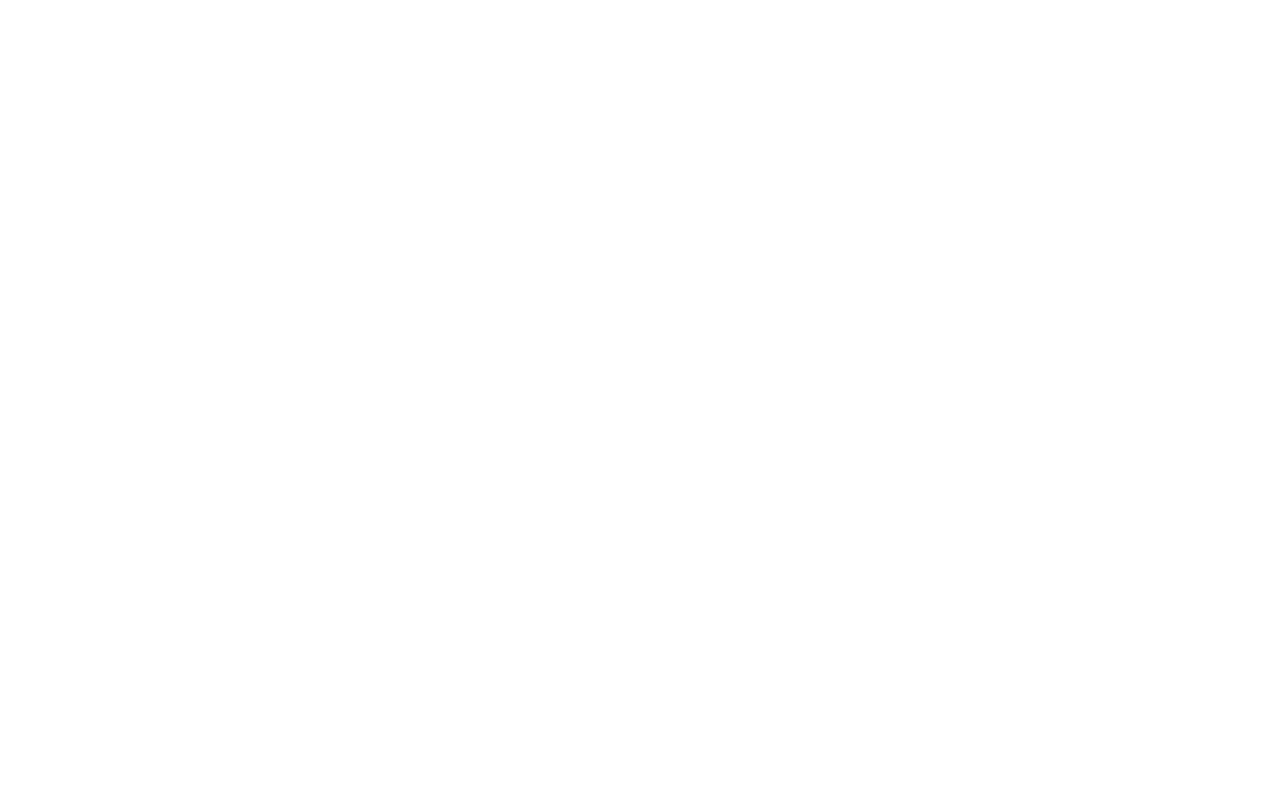
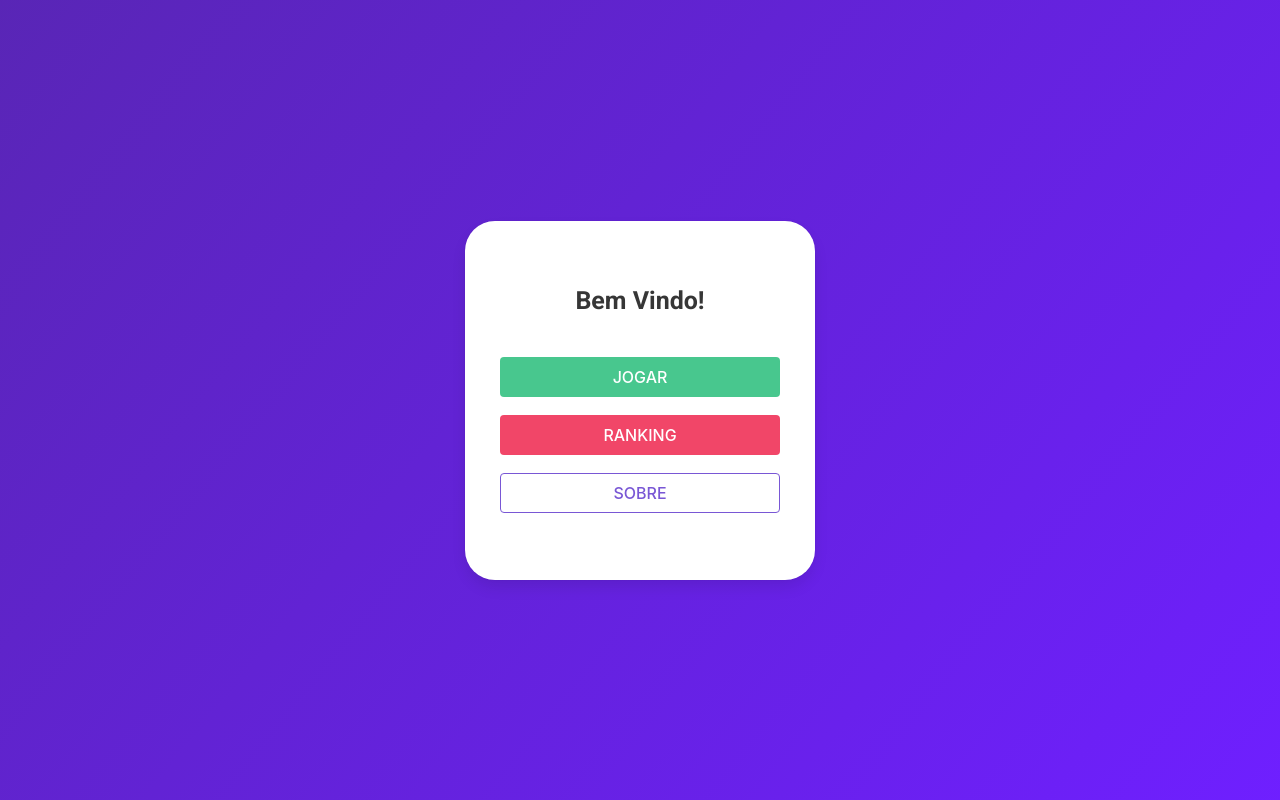
Before and after one commit to AndersonAlpin/projeto-tid-game, a Vue app in the folder frontend/: page /menu in a window 1280 px wide. Built offline with nearby package versions, Linux system fonts and the light colour scheme.

Commit message:
Componentes Menu inicial e Menu categorias

```diff
--- /dev/null
+++ b/frontend/src/components/MenuCategorias.vue
@@ -0,0 +1,83 @@
+<template>
+  <div v-if="showMenu" id="menu-categorias" class="container is-fullhd">
+    <div class="box">
+      <!-- LOGO -->
+      <div class="titulo">
+        <span class="title">Bem Vindo!</span>
+      </div>
+      <div class="subtitulo">
+        <span class="subtitle">Qual tema deseja jogar?</span>
+      </div>
+
+      <!-- BOTÕES -->
+      <div class="buttons">
+        <b-button class="button" type="is-primary" expanded>ÁREA MÉDICA</b-button>
+        <b-button class="button" type="is-primary" expanded>ÁREA TECNOLÓGICA</b-button>
+        <b-button class="button" type="is-primary" expanded>ÁREA HISTÓRICA</b-button>
+        <b-button class="button" type="is-primary" expanded>CONHECIMENTOS BÁSICOS</b-button>
+      </div>
+    </div>
+  </div>
+</template>
+
+<script>
+export default {
+  data() {
+    return {
+      showMenu: false,
+    };
+  },
+};
+</script>
+
+<style scoped>
+#menu-categorias {
+  position: relative;
+  min-height: 100vh;
+  background-image: linear-gradient(
+    129deg,
+    rgba(71, 14, 174, 0.9),
+    rgba(95, 7, 255, 0.9)
+  );
+
+  display: flex;
+  align-items: center;
+  justify-content: center;
+}
+
+.box {
+  width: 350px;
+  margin: 5px;
+  background-color: #fff;
+  border-radius: 30px;
+}
+
+.titulo {
+  margin: 15% 0 10% 0;
+}
+
+.title {
+  font-size: 25px;
+}
+
+.subtitulo {
+  margin-bottom: 4%;
+}
+
+.subtitle {
+  font-size: 18px;
+}
+
+.buttons {
+  padding-bottom: 15%;
+}
+
+.button {
+  margin: 10px 15px;
+  font-weight: 500;
+}
+
+.form {
+  margin-bottom: 10%;
+}
+</style>
--- /dev/null
+++ b/frontend/src/components/MenuInicial.vue
@@ -0,0 +1,71 @@
+<template>
+  <div v-show="showMenu" id="menu-inicial" class="container is-fullhd">
+    <div class="box">
+      <!-- LOGO -->
+      <div class="titulo">
+        <span class="title">Bem Vindo!</span>
+      </div>
+
+      <!-- BOTÕES -->
+      <div class="buttons">
+        <b-button class="button" type="is-success" expanded>JOGAR</b-button>
+        <b-button class="button" type="is-danger" expanded >RANKING</b-button>
+        <b-button class="button" type="is-primary" expanded outlined>SOBRE</b-button>
+      </div>
+    </div>
+  </div>
+</template>
+
+<script>
+export default {
+  data() {
+    return {
+      showMenu: true,
+    };
+  },
+};
+</script>
+
+<style scoped>
+#menu-inicial {
+  position: relative;
+  min-height: 100vh;
+  background-image: linear-gradient(
+    129deg,
+    rgba(71, 14, 174, 0.9),
+    rgba(95, 7, 255, 0.9)
+  );
+
+  display: flex;
+  align-items: center;
+  justify-content: center;
+}
+
+.box {
+  width: 350px;
+  margin: 5px;
+  background-color: #fff;
+  border-radius: 30px;
+}
+
+.titulo {
+  margin: 15% 0 10% 0;
+}
+
+.title {
+  font-size: 25px;
+}
+
+.buttons {
+  padding-bottom: 15%;
+}
+
+.button {
+  margin: 10px 15px;
+  font-weight: 500;
+}
+
+.form {
+  margin-bottom: 10%;
+}
+</style>
--- a/frontend/src/router/index.js
+++ b/frontend/src/router/index.js
@@ -2,6 +2,7 @@ import Vue from 'vue'
 import VueRouter from 'vue-router'
 import Auth from '../views/Auth.vue'
 import Game from '../views/Game.vue'
+import Menu from '../views/Menu.vue'
 
 Vue.use(VueRouter)
 
@@ -16,6 +17,11 @@ const routes = [
     name: 'Game',
     component: Game
   },
+  {
+    path: '/menu',
+    name: 'Menu',
+    component: Menu
+  },
 ]
 
 const router = new VueRouter({
--- a/frontend/src/views/Auth.vue
+++ b/frontend/src/views/Auth.vue
@@ -120,7 +120,7 @@ export default {
 
 .fundo {
   position: absolute;
-  filter: invert(20%);
+  filter: invert(25%);
   width: 20%;
 }
 
--- /dev/null
+++ b/frontend/src/views/Menu.vue
@@ -0,0 +1,19 @@
+<template>
+  <div id="menu">
+    <MenuInicial />
+    <MenuCategorias />
+  </div>
+</template>
+
+<script>
+import MenuCategorias from "@/components/MenuCategorias.vue";
+import MenuInicial from "@/components/MenuInicial.vue";
+
+export default {
+components: { MenuCategorias, MenuInicial }
+}
+</script>
+
+<style>
+
+</style>
```
